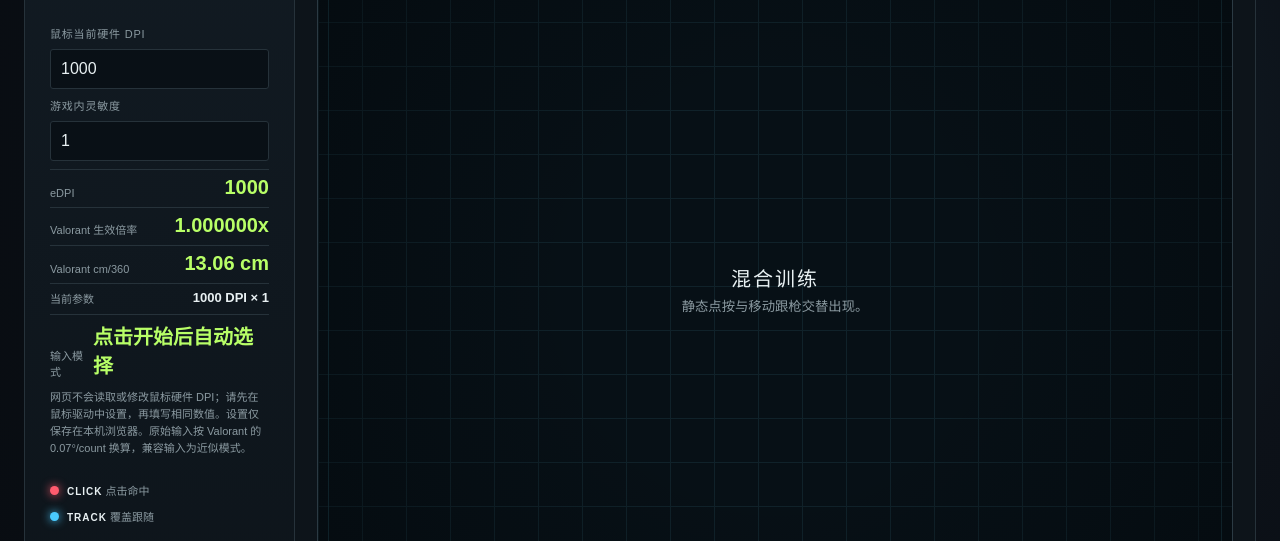
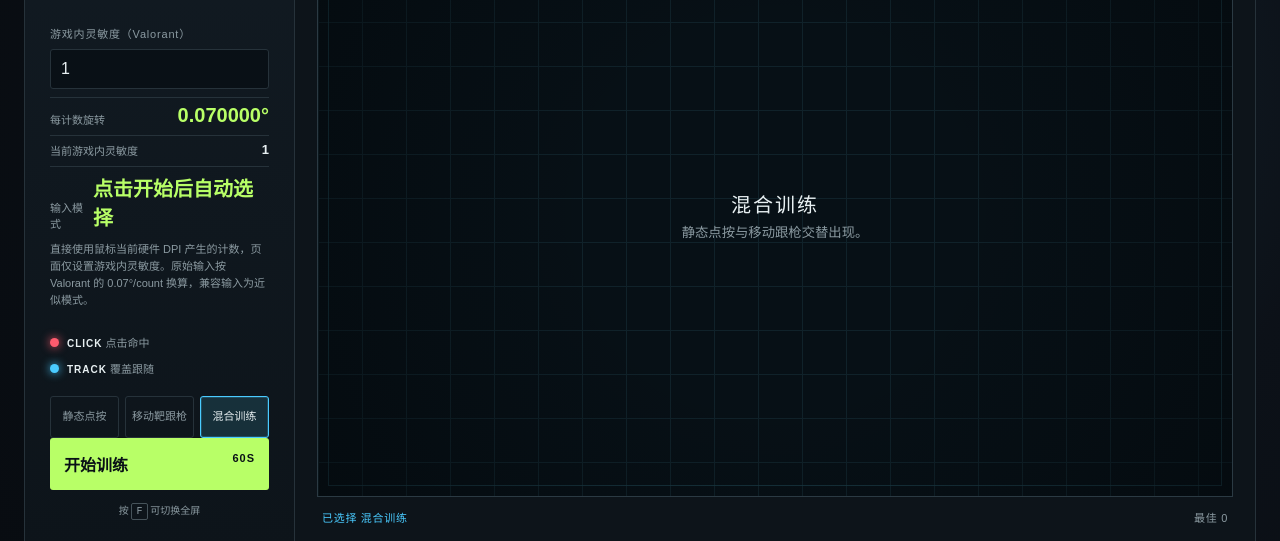
Before and after one commit to fuyihang888-pixel/fps-aim-trainer, a plain HTML site: page index.html in a window 1280 px wide. Shown: the part 233-774 px from the top of the page. Drawn offline with Linux system fonts and the light colour scheme.

Commit message:
Use only game sensitivity for aiming

```diff
--- a/app.js
+++ b/app.js
@@ -1,11 +1,8 @@
 import {
-  DEFAULT_DPI,
   DEFAULT_SENSITIVITY,
   RESUME_COUNTDOWN_MS,
-  calculateEDpi,
-  calculateValorantCm360,
+  calculateValorantDegreesPerCount,
   calculateValorantFallbackInputScale,
-  calculateValorantInputScale,
   calculateValorantRawInputScale,
   clampTargetToArena,
   getResumeCountdownSeconds,
@@ -17,7 +14,7 @@ import {
   registerClick,
   registerTracking,
   summarizeRound
-} from './engine.js?v=20260824-15';
+} from './engine.js?v=20260824-16';
 
 const $ = (id) => document.getElementById(id);
 const canvas = $('arena');
@@ -25,7 +22,7 @@ const context = canvas.getContext('2d');
 const arenaWrap = $('arena-wrap');
 const aimCrosshair = $('aim-crosshair');
 const ROUND_DURATION_MS = 60_000;
-const SENSITIVITY_SETTINGS_VERSION = 1;
+const SENSITIVITY_SETTINGS_VERSION = 2;
 
 const MODES = {
   static: {
@@ -43,7 +40,7 @@ const MODES = {
 };
 
 const saved = readStorage('vector-range') || {};
-const initialSettings = resolveInitialSensitivitySettings(saved);
+const initialSensitivity = resolveInitialSensitivity(saved);
 const state = {
   running: false,
   paused: false,
@@ -67,7 +64,6 @@ const state = {
   // Fallback pointer deltas are CSS pixels; locked deltas are raw counts.
   fallbackInputScale: 1,
   rawInputScale: 1,
-  lockedDpi: DEFAULT_DPI,
   lockedSensitivity: DEFAULT_SENSITIVITY,
   rawInput: false,
   rawInputRequested: false,
@@ -79,8 +75,8 @@ const state = {
   bestScores: createBestScores(saved)
 };
 
-$('dpi-input').value = initialSettings.dpi;
-$('sensitivity-input').value = initialSettings.sensitivity;
+$('sensitivity-input').value = initialSensitivity;
+saveSensitivitySetting(initialSensitivity);
 
 function readStorage(key) {
   try {
@@ -113,7 +109,6 @@ function saveStorage(result) {
     const recent = Array.isArray(previous.recent) ? previous.recent : [];
     localStorage.setItem('vector-range', JSON.stringify({
       sensitivitySettingsVersion: SENSITIVITY_SETTINGS_VERSION,
-      dpi: state.lockedDpi,
       sensitivity: state.lockedSensitivity,
       mode: state.mode,
       best: state.bestScores.mixed,
@@ -125,17 +120,18 @@ function saveStorage(result) {
   }
 }
 
-function saveSensitivitySettings(settings) {
+function saveSensitivitySetting(sensitivity) {
   try {
     const previous = readStorage('vector-range') || {};
-    localStorage.setItem('vector-range', JSON.stringify({
+    const next = {
       ...previous,
       sensitivitySettingsVersion: SENSITIVITY_SETTINGS_VERSION,
-      dpi: settings.dpi,
-      sensitivity: settings.sensitivity
-    }));
+      sensitivity
+    };
+    delete next.dpi;
+    localStorage.setItem('vector-range', JSON.stringify(next));
   } catch {
-    // Per-user settings remain usable for the current session if storage is blocked.
+    // The current session remains usable if browser storage is blocked.
   }
 }
 
@@ -143,76 +139,56 @@ function formatDecimal(value, digits) {
   return Number(value.toFixed(digits)).toString();
 }
 
-function resolveInitialSensitivitySettings(settings) {
-  if (settings.sensitivitySettingsVersion !== SENSITIVITY_SETTINGS_VERSION) {
-    return { dpi: DEFAULT_DPI, sensitivity: DEFAULT_SENSITIVITY };
-  }
-  const dpiInput = $('dpi-input');
+function resolveInitialSensitivity(settings) {
   const sensitivityInput = $('sensitivity-input');
-  dpiInput.value = Number(settings.dpi);
   sensitivityInput.value = Number(settings.sensitivity);
-  return readSensitivityInputs() || {
-    dpi: DEFAULT_DPI,
-    sensitivity: DEFAULT_SENSITIVITY
-  };
+  return readSensitivityInput() ?? DEFAULT_SENSITIVITY;
 }
 
-function readSensitivityInputs() {
-  const dpiInput = $('dpi-input');
+function readSensitivityInput() {
   const sensitivityInput = $('sensitivity-input');
-  const dpi = Number(dpiInput.value);
   const sensitivity = Number(sensitivityInput.value);
   if (
-    !dpiInput.value.trim()
-    || !sensitivityInput.value.trim()
-    || !dpiInput.checkValidity()
+    !sensitivityInput.value.trim()
     || !sensitivityInput.checkValidity()
-    || !Number.isFinite(dpi)
     || !Number.isFinite(sensitivity)
-    || dpi <= 0
     || sensitivity <= 0
   ) return null;
-  return { dpi, sensitivity };
+  return sensitivity;
 }
 
-function renderSensitivityProfile(settings) {
-  $('sensitivity-profile').textContent = settings
-    ? `${formatDecimal(settings.dpi, 3)} DPI × ${formatDecimal(settings.sensitivity, 6)}`
+function renderSensitivityProfile(sensitivity) {
+  $('sensitivity-profile').textContent = sensitivity
+    ? formatDecimal(sensitivity, 6)
     : '等待有效参数';
 }
 
 function updateSensitivity() {
-  const settings = readSensitivityInputs();
-  if (!settings) {
-    $('edpi-value').textContent = '—';
-    $('effective-sensitivity').textContent = '—';
-    $('cm360-value').textContent = '—';
+  const sensitivity = readSensitivityInput();
+  if (!sensitivity) {
+    $('degrees-per-count').textContent = '—';
     if (!state.running) renderSensitivityProfile(null);
     return null;
   }
-  $('edpi-value').textContent = formatDecimal(calculateEDpi(settings.dpi, settings.sensitivity), 3);
-  $('effective-sensitivity').textContent = `${calculateValorantInputScale(settings.dpi, settings.sensitivity).toFixed(6)}x`;
-  $('cm360-value').textContent = `${calculateValorantCm360(settings.dpi, settings.sensitivity).toFixed(2)} cm`;
-  if (!state.running) renderSensitivityProfile(settings);
-  return settings;
+  $('degrees-per-count').textContent = `${calculateValorantDegreesPerCount(sensitivity).toFixed(6)}°`;
+  if (!state.running) renderSensitivityProfile(sensitivity);
+  return sensitivity;
 }
 
-function normalizeSensitivityInputs() {
-  const settings = readSensitivityInputs();
-  if (!settings) {
-    setInputStatus('请输入有效的鼠标硬件 DPI 和游戏内灵敏度。');
-    const invalidInput = [$('dpi-input'), $('sensitivity-input')]
-      .find((input) => !input.value.trim() || !input.checkValidity());
-    invalidInput?.focus();
-    invalidInput?.reportValidity();
+function normalizeSensitivityInput() {
+  const sensitivity = readSensitivityInput();
+  if (!sensitivity) {
+    setInputStatus('请输入有效的游戏内灵敏度。');
+    const input = $('sensitivity-input');
+    input.focus();
+    input.reportValidity();
     return null;
   }
-  $('dpi-input').value = settings.dpi;
-  $('sensitivity-input').value = settings.sensitivity;
+  $('sensitivity-input').value = sensitivity;
   updateSensitivity();
-  saveSensitivitySettings(settings);
+  saveSensitivitySetting(sensitivity);
   setInputStatus('');
-  return settings;
+  return sensitivity;
 }
 
 function updateInputMode() {
@@ -230,9 +206,7 @@ function updateInputMode() {
 }
 
 function setSensitivityControlsDisabled(disabled) {
-  ['dpi-input', 'sensitivity-input'].forEach((id) => {
-    $(id).disabled = disabled;
-  });
+  $('sensitivity-input').disabled = disabled;
 }
 
 function resize() {
@@ -535,11 +509,10 @@ function startRound() {
   if (state.running) return;
 
   resize();
-  const settings = normalizeSensitivityInputs();
-  if (!settings) return;
-  state.lockedDpi = settings.dpi;
-  state.lockedSensitivity = settings.sensitivity;
-  renderSensitivityProfile(settings);
+  const sensitivity = normalizeSensitivityInput();
+  if (!sensitivity) return;
+  state.lockedSensitivity = sensitivity;
+  renderSensitivityProfile(sensitivity);
   state.fallbackInputScale = calculateValorantFallbackInputScale(state.lockedSensitivity);
   state.rawInputScale = calculateValorantRawInputScale(state.lockedSensitivity, state.width);
   state.rawInputUnavailable = false;
@@ -858,16 +831,14 @@ function pointerPosition(event) {
   updateAimCrosshair();
 }
 
-['dpi-input', 'sensitivity-input'].forEach((id) => {
-  $(id).addEventListener('input', () => {
-    const settings = updateSensitivity();
-    if (settings) {
-      saveSensitivitySettings(settings);
-      setInputStatus('');
-    }
-  });
-  $(id).addEventListener('blur', normalizeSensitivityInputs);
+$('sensitivity-input').addEventListener('input', () => {
+  const sensitivity = updateSensitivity();
+  if (sensitivity) {
+    saveSensitivitySetting(sensitivity);
+    setInputStatus('');
+  }
 });
+$('sensitivity-input').addEventListener('blur', normalizeSensitivityInput);
 document.querySelectorAll('.mode-button').forEach((button) => {
   button.addEventListener('click', () => selectMode(button.dataset.mode));
 });
--- a/engine.js
+++ b/engine.js
@@ -1,46 +1,31 @@
-export const DEFAULT_DPI = 1000;
 export const DEFAULT_SENSITIVITY = 1;
 export const VALORANT_YAW_DEGREES_PER_COUNT = 0.07;
 export const VALORANT_HORIZONTAL_FOV_DEGREES = 103;
 export const RESUME_COUNTDOWN_MS = 3000;
 
-export const resolveValorantSettings = (dpi, sensitivity) => ({
-  dpi: Number.isFinite(dpi) && dpi > 0 ? dpi : DEFAULT_DPI,
-  sensitivity: Number.isFinite(sensitivity) && sensitivity > 0 ? sensitivity : DEFAULT_SENSITIVITY
-});
-
-export const calculateEDpi = (dpi, sensitivity) => {
-  const resolved = resolveValorantSettings(dpi, sensitivity);
-  return resolved.dpi * resolved.sensitivity;
-};
+export const resolveValorantSensitivity = (sensitivity) => (
+  Number.isFinite(sensitivity) && sensitivity > 0
+    ? sensitivity
+    : DEFAULT_SENSITIVITY
+);
 
 // Valorant applies 0.07 degrees of yaw for each unadjusted mouse count.
-// DPI changes how many counts a physical mouse movement produces, but it must
-// not be multiplied into a Pointer Lock delta a second time.
-export const calculateValorantCountsPer360 = (sensitivity) => {
-  const resolved = resolveValorantSettings(DEFAULT_DPI, sensitivity);
-  return 360 / (resolved.sensitivity * VALORANT_YAW_DEGREES_PER_COUNT);
-};
+// Hardware DPI determines how many counts the user's mouse produces and is
+// already represented by Pointer Lock movement, so the page only applies the
+// in-game sensitivity.
+export const calculateValorantDegreesPerCount = (sensitivity) => (
+  resolveValorantSensitivity(sensitivity) * VALORANT_YAW_DEGREES_PER_COUNT
+);
 
-export const calculateValorantCm360 = (dpi, sensitivity) => {
-  const resolved = resolveValorantSettings(dpi, sensitivity);
-  return (calculateValorantCountsPer360(resolved.sensitivity) / resolved.dpi) * 2.54;
-};
-
-// The browser canvas is calibrated to the default 1000 DPI x 1.0 preset.
-// The ratio is the same DPI * in-game sensitivity ratio used by Valorant.
-export const calculateValorantInputScale = (dpi, sensitivity) => {
-  const resolved = resolveValorantSettings(dpi, sensitivity);
-  const referenceEDpi = DEFAULT_DPI * DEFAULT_SENSITIVITY;
-  return (resolved.dpi * resolved.sensitivity) / referenceEDpi;
-};
+export const calculateValorantCountsPer360 = (sensitivity) => (
+  360 / calculateValorantDegreesPerCount(sensitivity)
+);
 
 // Standard pointer events already include the user's hardware DPI and Windows
 // pointer processing. Apply only the in-game sensitivity here so DPI is not
 // counted twice. This remains an approximation because the OS may accelerate it.
 export const calculateValorantFallbackInputScale = (sensitivity) => {
-  const resolved = resolveValorantSettings(DEFAULT_DPI, sensitivity);
-  return resolved.sensitivity / DEFAULT_SENSITIVITY;
+  return resolveValorantSensitivity(sensitivity) / DEFAULT_SENSITIVITY;
 };
 
 // Pointer Lock movementX/movementY are hardware counts when
@@ -53,13 +38,11 @@ export const calculateValorantRawInputScale = (
   viewportWidth,
   fovDegrees = VALORANT_HORIZONTAL_FOV_DEGREES
 ) => {
-  const resolved = resolveValorantSettings(DEFAULT_DPI, sensitivity);
   const width = Number.isFinite(viewportWidth) && viewportWidth > 0 ? viewportWidth : 1;
   const fov = Number.isFinite(fovDegrees) && fovDegrees > 0
     ? fovDegrees
     : VALORANT_HORIZONTAL_FOV_DEGREES;
-  const countsPer360 = calculateValorantCountsPer360(resolved.sensitivity);
-  return (width * 360) / (countsPer360 * fov);
+  return (width * calculateValorantDegreesPerCount(sensitivity)) / fov;
 };
 
 export const shiftTrainingTimelineAfterPause = (timeline, pausedAt, resumedAt) => {
--- a/index.html
+++ b/index.html
@@ -5,7 +5,7 @@
     <meta name="viewport" content="width=device-width, initial-scale=1.0">
     <meta name="theme-color" content="#0c1118">
     <title>Vector Range | Aim Trainer</title>
-    <link rel="stylesheet" href="styles.css?v=20260824-15">
+    <link rel="stylesheet" href="styles.css?v=20260824-16">
   </head>
   <body>
     <main class="app-shell">
@@ -22,17 +22,13 @@
           <p class="panel-copy">静态点按与移动跟枪交替出现。每局 60 秒。</p>
 
           <div class="settings-group">
-            <label for="dpi-input">鼠标当前硬件 DPI</label>
-            <input id="dpi-input" type="number" inputmode="decimal" min="50" max="30000" step="1" value="1000" aria-describedby="sensitivity-note">
-            <label for="sensitivity-input">游戏内灵敏度</label>
+            <label for="sensitivity-input">游戏内灵敏度（Valorant）</label>
             <input id="sensitivity-input" type="number" inputmode="decimal" min="0.001" max="10" step="0.001" value="1" aria-describedby="sensitivity-note">
-            <div class="edpi-readout"><span>eDPI</span><strong id="edpi-value">1000</strong></div>
-            <div class="edpi-readout"><span>Valorant 生效倍率</span><strong id="effective-sensitivity">1.000000x</strong></div>
-            <div class="edpi-readout"><span>Valorant cm/360</span><strong id="cm360-value">13.06 cm</strong></div>
-            <div class="edpi-readout"><span>当前参数</span><strong id="sensitivity-profile" class="settings-value">1000 DPI × 1</strong></div>
-            <div class="edpi-readout"><span>输入模式</span><strong id="input-mode">训练开始后启用</strong></div>
+            <div class="sensitivity-readout"><span>每计数旋转</span><strong id="degrees-per-count">0.070000°</strong></div>
+            <div class="sensitivity-readout"><span>当前游戏内灵敏度</span><strong id="sensitivity-profile" class="settings-value">1</strong></div>
+            <div class="sensitivity-readout"><span>输入模式</span><strong id="input-mode">训练开始后启用</strong></div>
           </div>
-          <p id="sensitivity-note" class="input-note">网页不会读取或修改鼠标硬件 DPI；请先在鼠标驱动中设置，再填写相同数值。设置仅保存在本机浏览器。原始输入按 Valorant 的 0.07°/count 换算，兼容输入为近似模式。</p>
+          <p id="sensitivity-note" class="input-note">直接使用鼠标当前硬件 DPI 产生的计数，页面仅设置游戏内灵敏度。原始输入按 Valorant 的 0.07°/count 换算，兼容输入为近似模式。</p>
 
           <div class="legend" aria-label="靶子说明">
             <div><span class="legend-dot click-dot"></span><span><b>CLICK</b> 点击命中</span></div>
@@ -104,6 +100,6 @@
         </section>
       </section>
     </main>
-    <script type="module" src="app.js?v=20260824-15"></script>
+    <script type="module" src="app.js?v=20260824-16"></script>
   </body>
 </html>
```
Also changed, not shown: styles.css.
